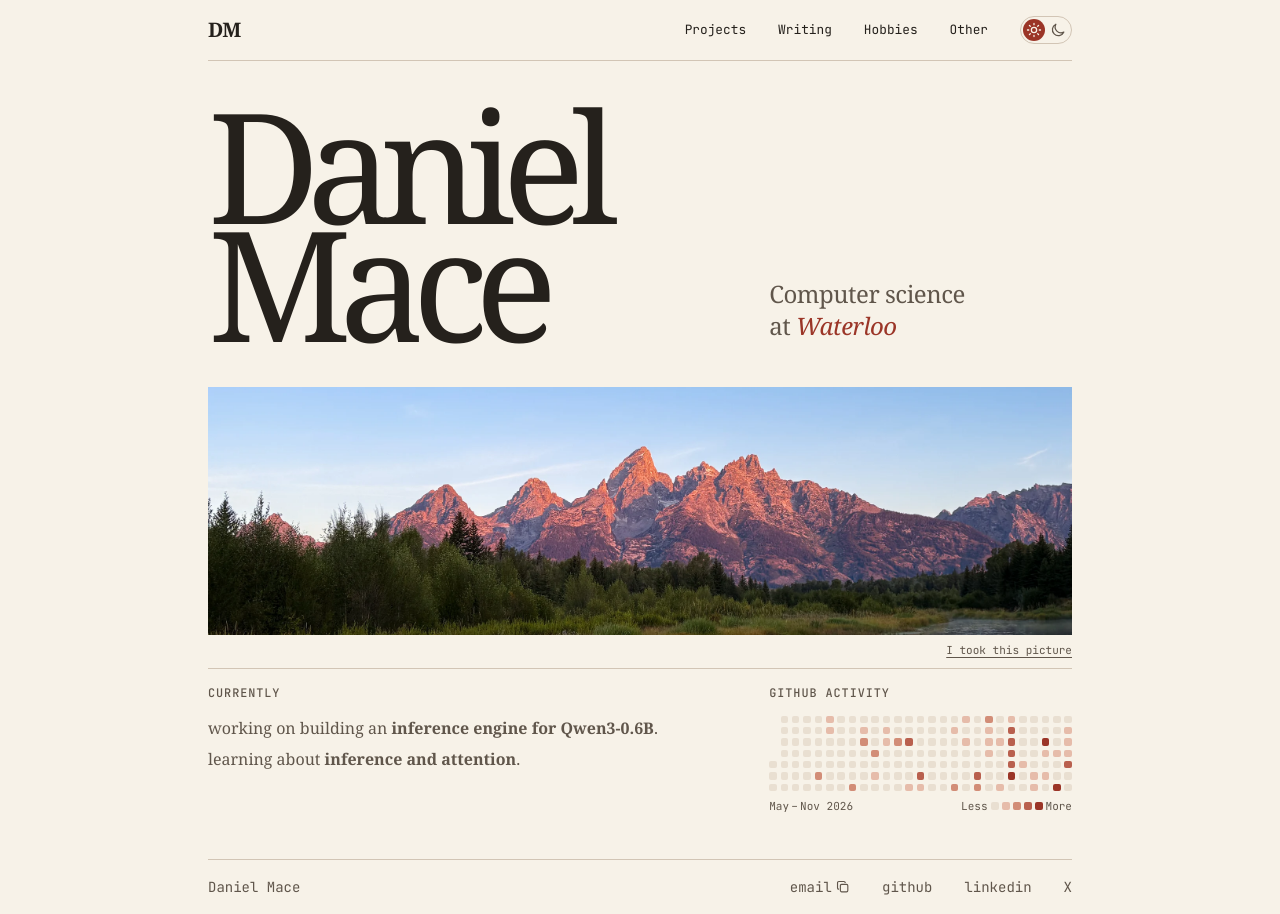
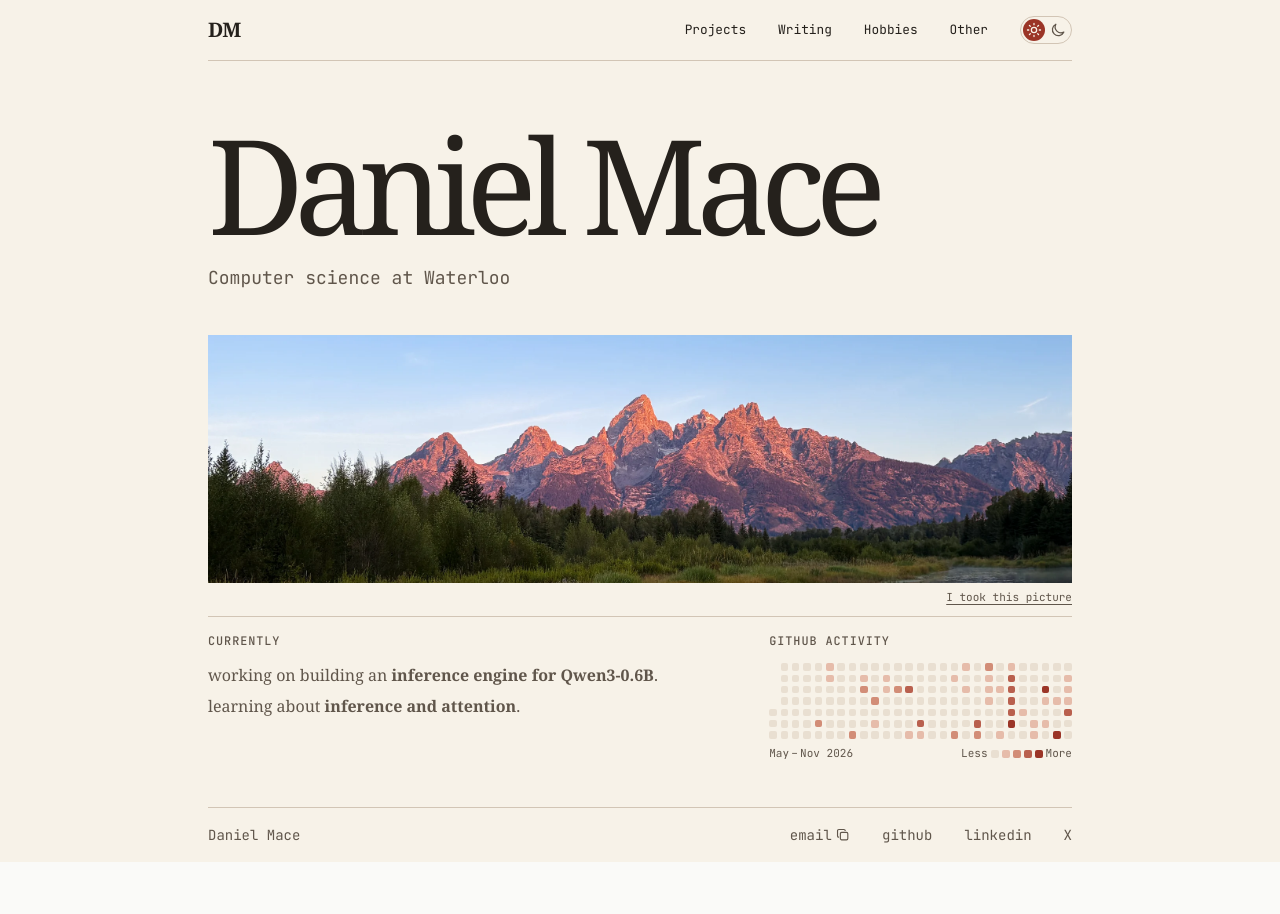
Before and after one commit to dmace27/psite, an Astro site: page / in a window 1280 px wide. After the commit the page ends 862 px from the top, so only its background shows below. Built offline with nearby package versions, Linux system fonts and the light colour scheme; Astro itself is replaced by a stand-in of ours; no server answers.

Commit message:
style: group homepage name and byline

```diff
--- a/src/content/site.ts
+++ b/src/content/site.ts
@@ -5,10 +5,7 @@ export const siteContent = siteSchema.parse({
   metadata: { title: 'Daniel Mace', description: 'Personal site'},
   identity: {
     name: 'Daniel Mace ',
-    introduction: [[
-      { text: 'Computer science at ' },
-      { text: 'Waterloo', tone: 'sand' },
-    ]],
+    introduction: [[{ text: 'Computer science at Waterloo' }]],
     links: [],
   },
   navigation: [
--- a/src/pages/index.astro
+++ b/src/pages/index.astro
@@ -19,7 +19,7 @@ const currentItems = current?.type === 'list' ? current.items : [];
 
       <main id="main">
         <section class="folio-hero" aria-labelledby="folio-title">
-          <h1 id="folio-title">Daniel<br />Mace</h1>
+          <h1 id="folio-title">{name}</h1>
           <div class="folio-intro">
             {introduction.map((paragraph) => <p><RichText spans={paragraph} /></p>)}
           </div>
--- a/src/styles/folio.css
+++ b/src/styles/folio.css
@@ -107,30 +107,22 @@ body:has(.folio) > .page-shell {
 .folio-current-list { list-style: none; }
 .folio-current-list li + li { margin-top: .35rem; }
 
-/* The Folio gives the name and introduction the proportions of a print cover. */
+/* Keep the name and its byline together above the landscape. */
 .folio-hero {
-  display: grid;
-  grid-template-columns: 1.6fr 1fr;
-  align-items: end;
-  gap: clamp(1.5rem, 6vw, 5rem);
-  padding-block: clamp(1.75rem, 3.5vw, 3rem);
+  padding-block: clamp(2rem, 5vw, 4rem) clamp(1.5rem, 3.5vw, 2.75rem);
 }
 .folio-hero h1 {
-  font-size: clamp(5.25rem, 12vw, 10rem);
+  font-size: clamp(4.5rem, 12vw, 8.25rem);
   font-weight: 400;
-  letter-spacing: -.085em;
-  line-height: .77;
+  letter-spacing: -.075em;
+  line-height: .9;
+}
+.folio-intro {
+  margin-top: clamp(.75rem, 1.8vw, 1.25rem);
 }
 .folio-intro p {
   color: var(--subtle);
-  font: 400 clamp(1.125rem, 2.05vw, 1.5rem)/1.35 var(--display);
-  letter-spacing: -.02em;
-  text-wrap: balance;
-}
-.folio-intro .highlight {
-  color: var(--signal);
-  font-style: italic;
-  font-weight: inherit;
+  font: 400 clamp(1rem, 1.6vw, 1.125rem)/1.5 var(--mono);
 }
 .folio-landscape img {
   /* Trim the open sky while leaving room for the peaks and their reflection. */
@@ -156,12 +148,11 @@ body:has(.folio) > .page-shell {
 .folio-current .folio-current-list { margin-top: .8rem; color: var(--subtle); }
 
 @media (max-width: 760px) {
-  .folio-hero, .folio-columns { grid-template-columns: 1fr 1fr; }
+  .folio-columns { grid-template-columns: 1fr 1fr; }
 }
 
 @media (max-width: 520px) {
   .folio-header { gap: .75rem; }
   .folio-header nav { --nav-gap: .75rem; row-gap: .35rem; }
-  .folio-hero, .folio-columns { grid-template-columns: 1fr; }
-  .folio-hero { row-gap: .9rem; }
+  .folio-columns { grid-template-columns: 1fr; }
 }
```
